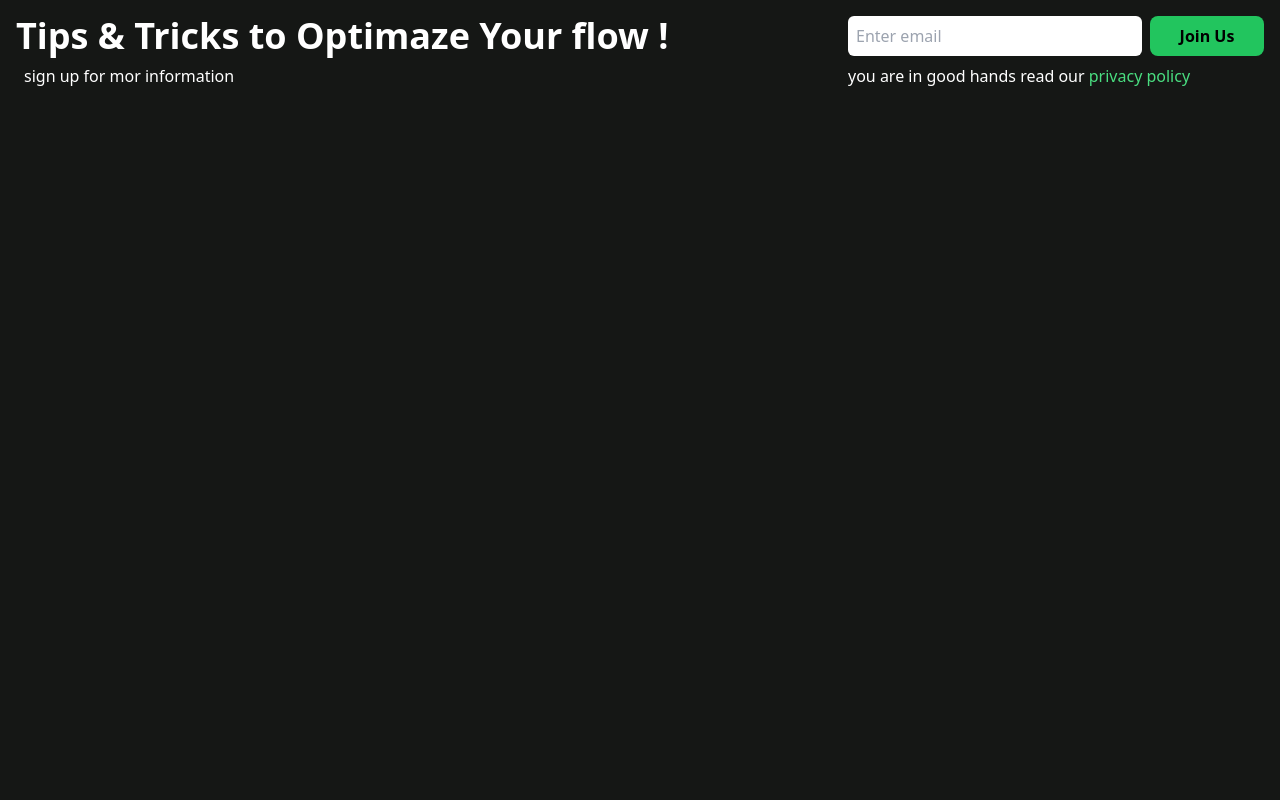
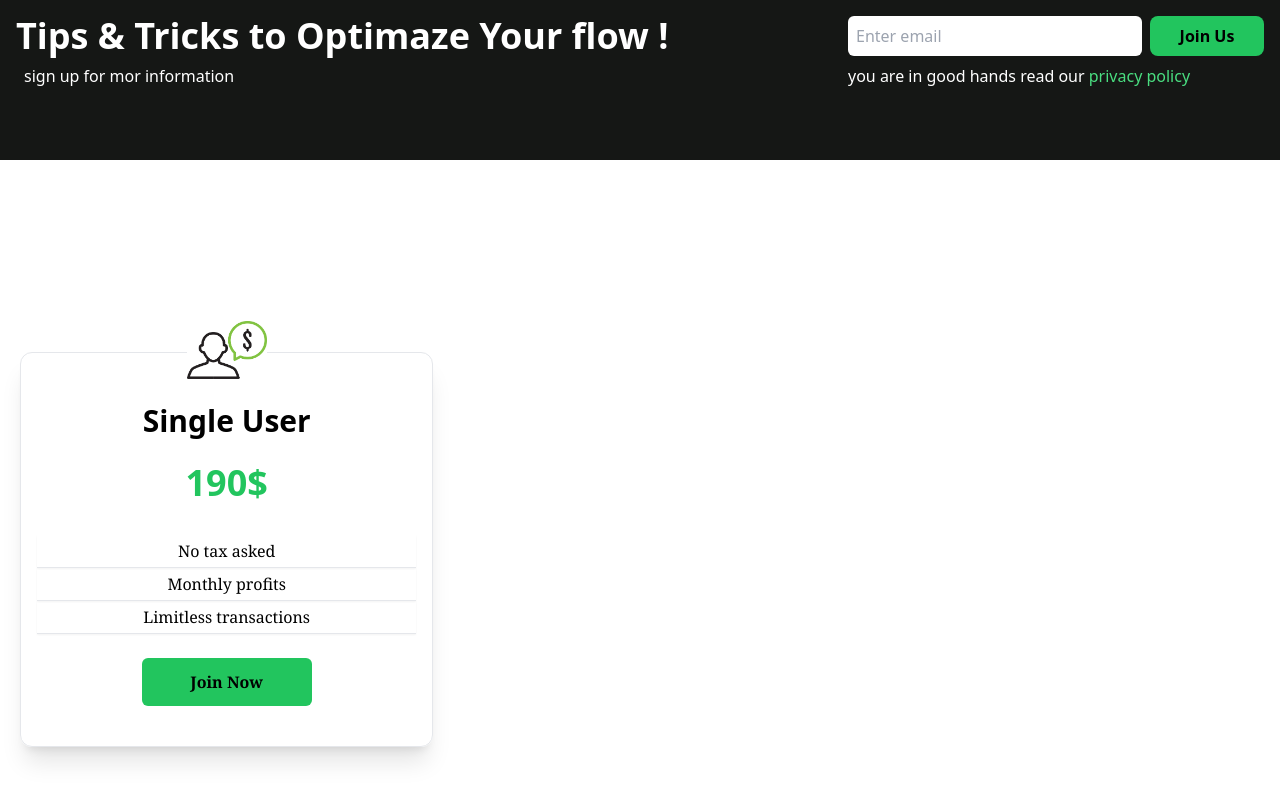
Before and after one commit to Abdulazeez-20/finance-tailwind, a React (Create React App) app: page / in a window 1280 px wide. Shown: the part 1429-2229 px from the top of the page. Before the commit the page ends 1589 px from the top, so only its background shows below. Built offline with nearby package versions, Linux system fonts and the light colour scheme.

Commit message:
made the first card

```diff
--- a/src/App.js
+++ b/src/App.js
@@ -1,5 +1,6 @@
 import "./App.css";
 import Analysis from "./components/Analysis";
+import Cards from "./components/Cards";
 import Hero from "./components/Hero";
 import Navbar from "./components/Navbar";
 import Newsletter from "./components/Newsletter";
@@ -11,6 +12,7 @@ function App() {
       <Hero />
       <Analysis />
       <Newsletter />
+      <Cards />
     </div>
   );
 }
--- /dev/null
+++ b/src/components/Cards.jsx
@@ -0,0 +1,26 @@
+import React from 'react'
+import single from '../assets/single.png'
+import souble from '../assets/double.png'
+import triple from '../assets/triple.png'
+
+const Cards = () => {
+    return (
+        <div className='w-full py-[10rem] bg-white px-5'>
+            <div className='w-max-[1240px] mx-auto grid md:grid-cols-3'>
+                <div className='flex flex-col w-full p-4 my-8 text-center duration-500 border shadow-xl rounded-xl hover:scale-105'>
+                    <img src={single} alt="single" className='w-20 mx-auto mt-[-3rem] bg-white' />
+                    <h2 className='py-6 text-2xl font-bold sm:text-3xl'>Single User</h2>
+                    <p className='text-3xl font-bold text-green-500 md:text-4xl'>190$</p>
+                    <div className='mt-2 font-medium'>
+                        <p className='w-full py-1 mt-6 font-serif border-b shadow-sm'>No tax asked</p>
+                        <p className='w-full py-1 font-serif border-b shadow-sm'>Monthly profits</p>
+                        <p className='w-full py-1 font-serif border-b shadow-sm'>Limitless transactions</p>
+                    </div>
+                    <button type='button' className='bg-green-500 m-auto rounded-md font-serif font-bold my-6 w-[170px] py-3 px-6'>Join Now</button>
+                </div>
+            </div>
+        </div>
+    )
+}
+
+export default Cards
```
